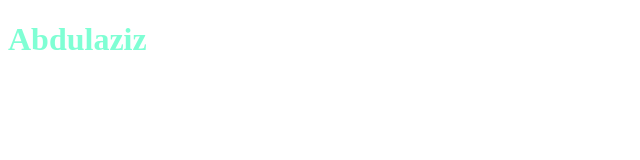
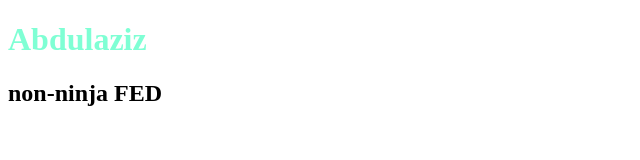
Before and after one commit to abdulaziz-alshimali/myPortfolio, a plain HTML site: page index.html in a window 1280 px wide. Shown: the whole page, without its empty margins (0-640 px from the left). Drawn offline with Linux system fonts and the light colour scheme.

Commit message:
Minor Change

```diff
--- a/index.html
+++ b/index.html
@@ -12,6 +12,7 @@
 
 <body>
     <h1>Abdulaziz</h1>
+    <h2>non-ninja FED</h2>
 </body>
 
 </html>
```
